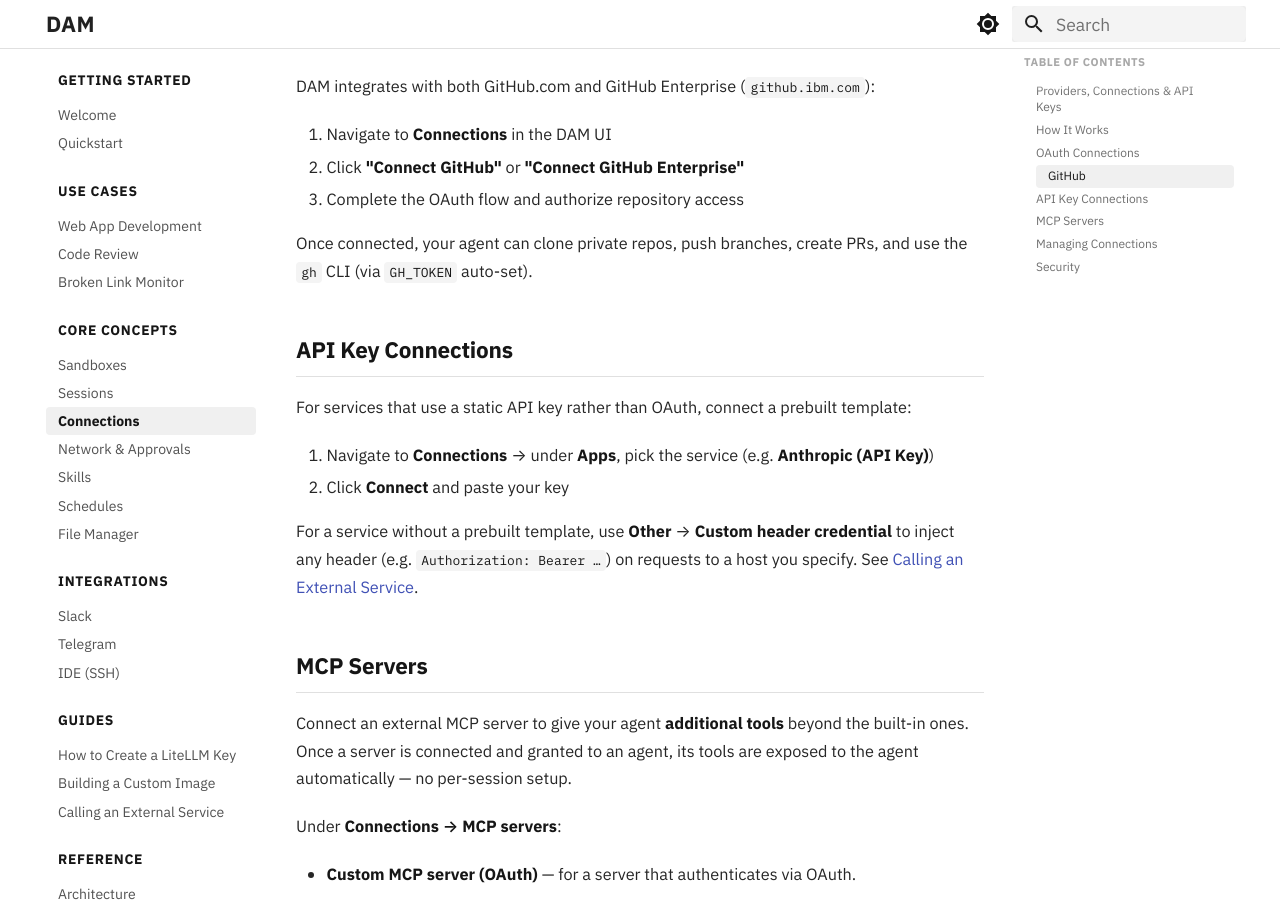
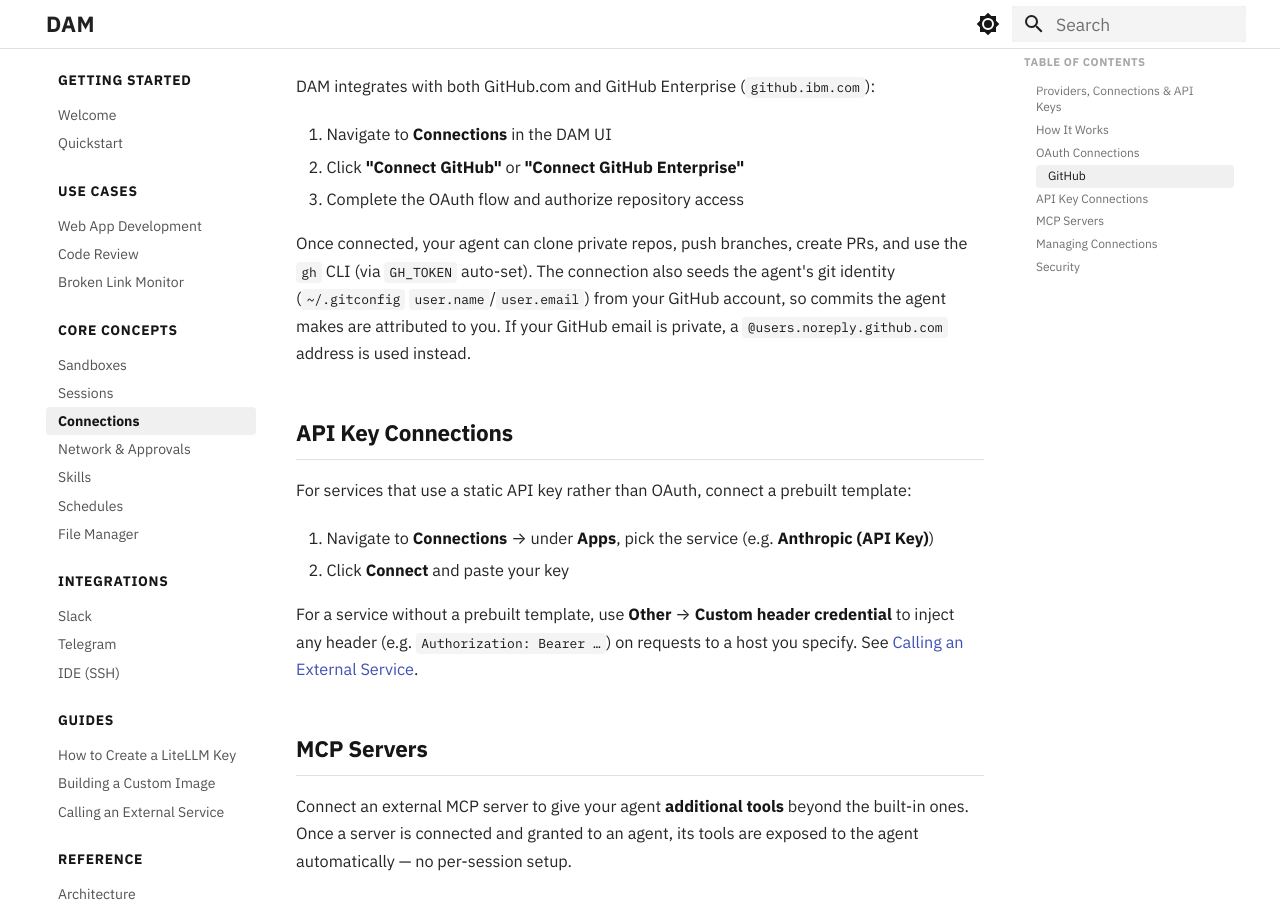
Before and after one commit to dam-agents/docs, an MkDocs documentation site: the page built from docs/core-concepts/connections.md, in a window 1280 px wide and 900 px high, scrolled down 1269 px. Built offline with MkDocs 1.6.1 and Material for MkDocs 9.7.7, drawn with Linux system fonts in a browser that asks for light colours.

Commit message:
docs: sync for dam-agents/dam#1076 — git identity seeded on GitHub connect (#15)
Co-authored-by: Agent User <agent@agent-7aee7c83b6b1d474-0.agent-7aee7c83b6b1d474.dam-prod-agents.svc.cluster.local>

```diff
--- a/docs/core-concepts/connections.md
+++ b/docs/core-concepts/connections.md
@@ -32,7 +32,7 @@ DAM integrates with both GitHub.com and GitHub Enterprise (`github.ibm.com`):
 2. Click **"Connect GitHub"** or **"Connect GitHub Enterprise"**
 3. Complete the OAuth flow and authorize repository access
 
-Once connected, your agent can clone private repos, push branches, create PRs, and use the `gh` CLI (via `GH_TOKEN` auto-set).
+Once connected, your agent can clone private repos, push branches, create PRs, and use the `gh` CLI (via `GH_TOKEN` auto-set). The connection also seeds the agent's git identity (`~/.gitconfig` `user.name`/`user.email`) from your GitHub account, so commits the agent makes are attributed to you. If your GitHub email is private, a `@users.noreply.github.com` address is used instead.
 
 ## API Key Connections
 
```
